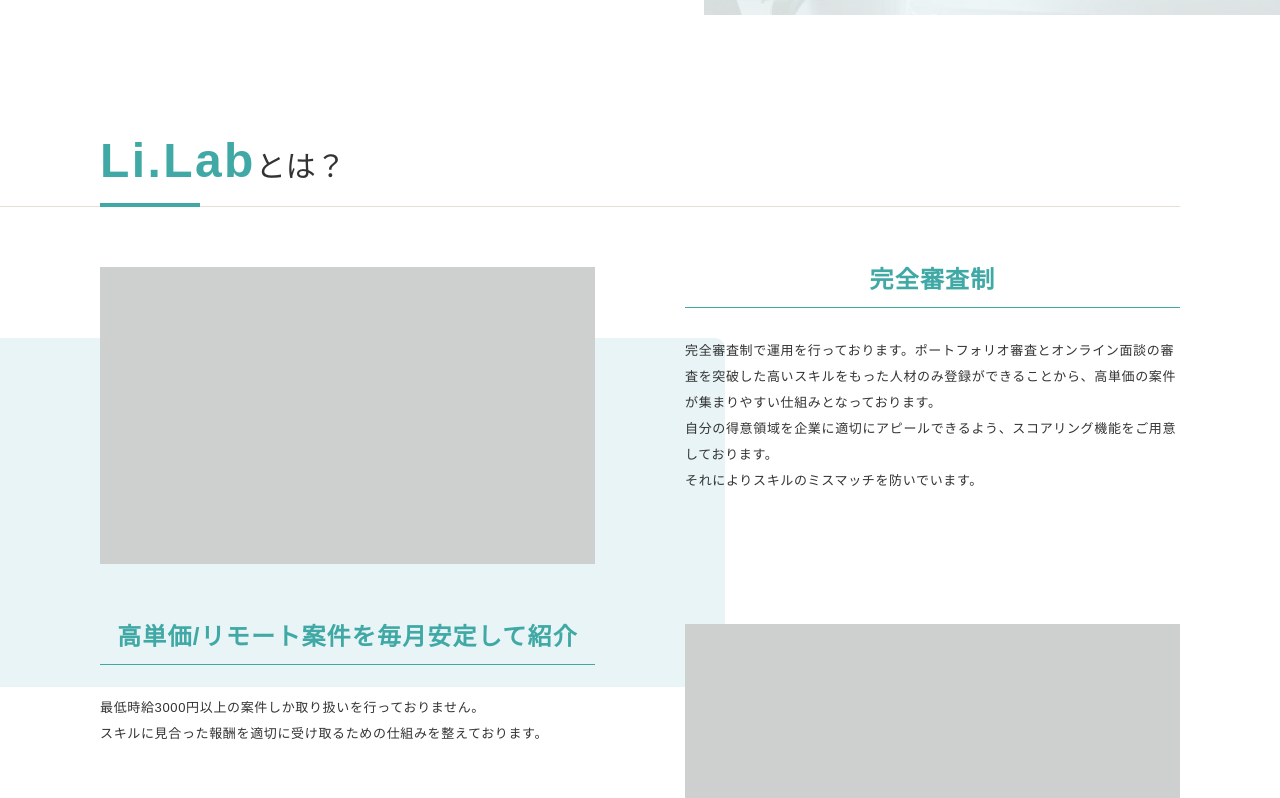
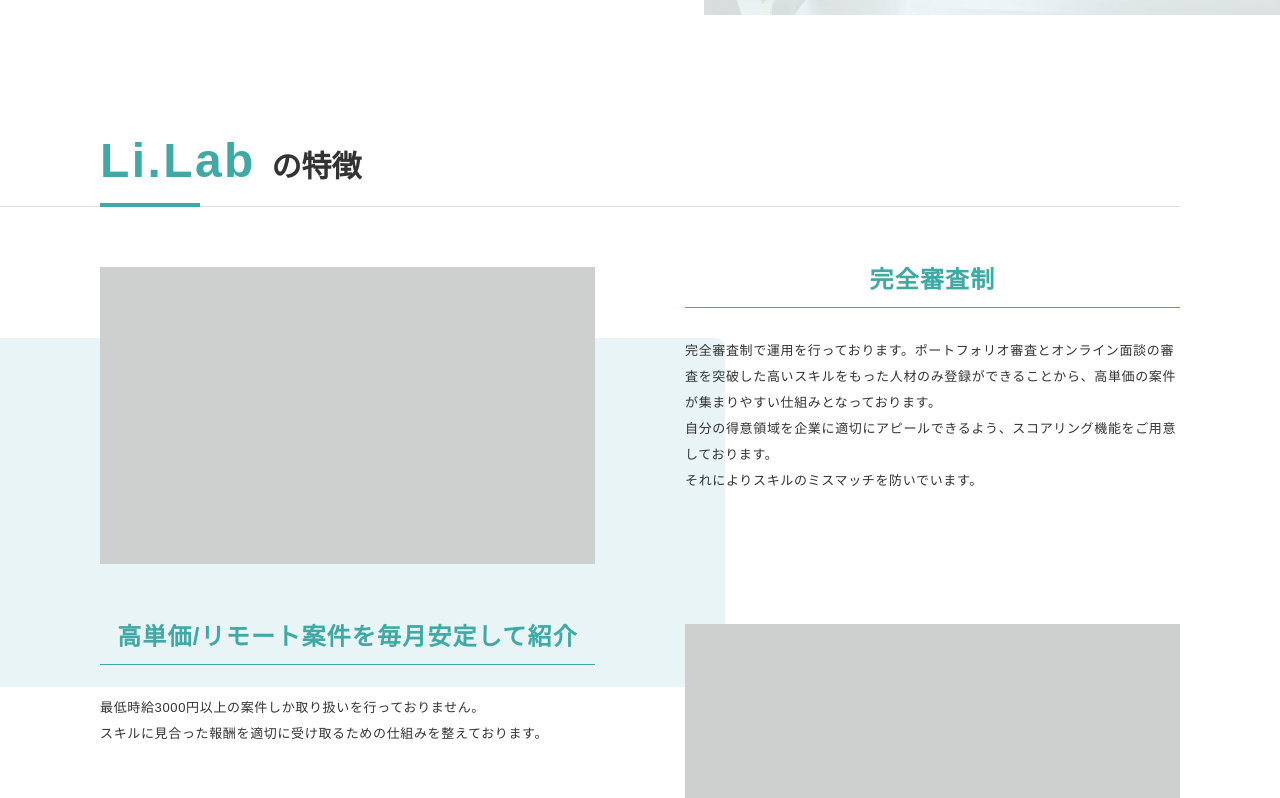
Before and after one commit to sgmikami03/lilab-web-1, a plain HTML site: page index.html in a window 1280 px wide. Shown: the part 1922-2720 px from the top of the page. Drawn offline with Linux system fonts and the light colour scheme.

Commit message:
微調整　いろいろ

```diff
--- a/css/main.css
+++ b/css/main.css
@@ -211,6 +211,10 @@
 
 /*feature*/
 
+.feature{
+    margin-bottom: 80px;
+}
+
 .sec-title_feature {
     margin-bottom: 60px;
 }
--- a/css/style.css
+++ b/css/style.css
@@ -69,6 +69,7 @@ hr {
     font-size: 30px;
     line-height: 62px;
     height: 77px;
+    font-weight: bold;
 }
 
 .sec-title::before {
--- a/index.html
+++ b/index.html
@@ -79,7 +79,7 @@
         </section>
 
         <section class="feature mycontents">
-            <h2 class="sec-title sec-title_feature"><span class="sec-title__accent">Li.Lab</span>とは？</h2>
+            <h2 class="sec-title sec-title_feature"><span class="sec-title__accent">Li.Lab </span>の特徴</h2>
             <ul class="feature__contents">
                 <li class="feature__contents__list">
                     <span class="feature__contents__list__bg_first"></span>
```
